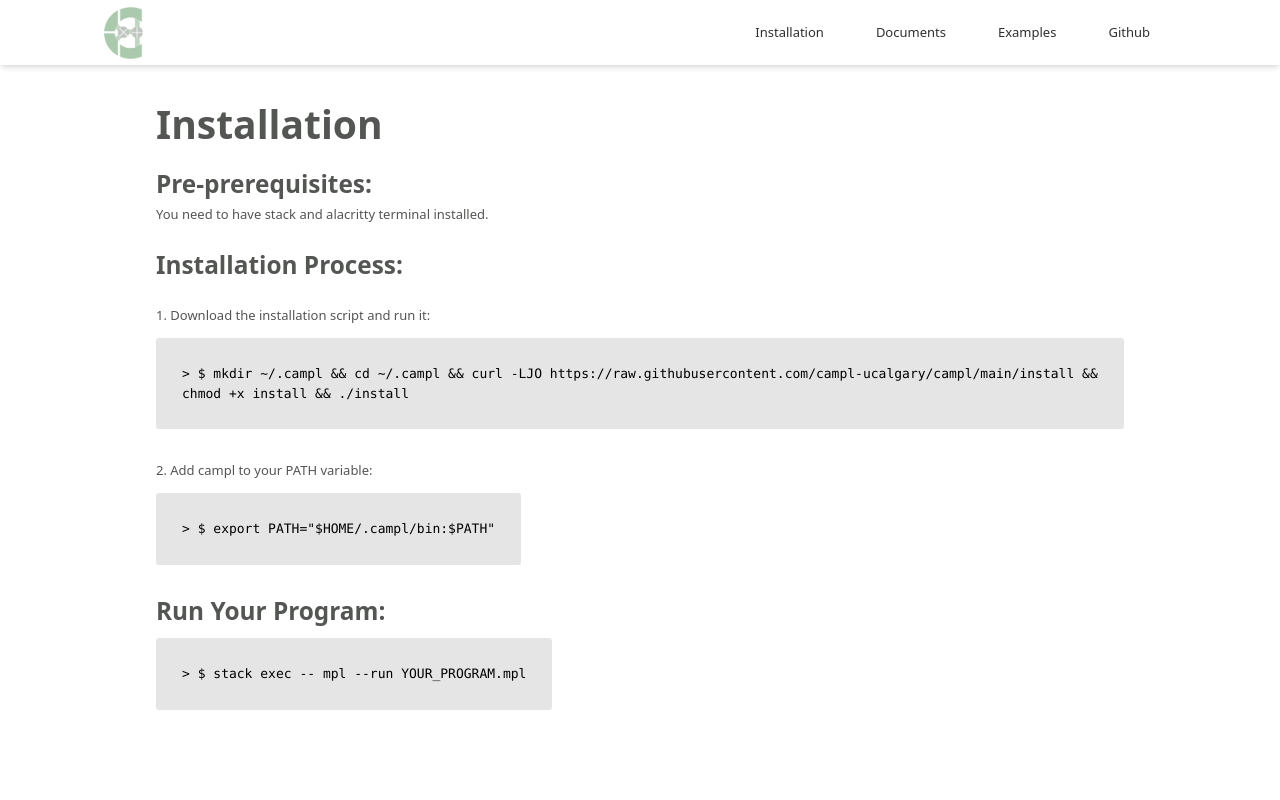
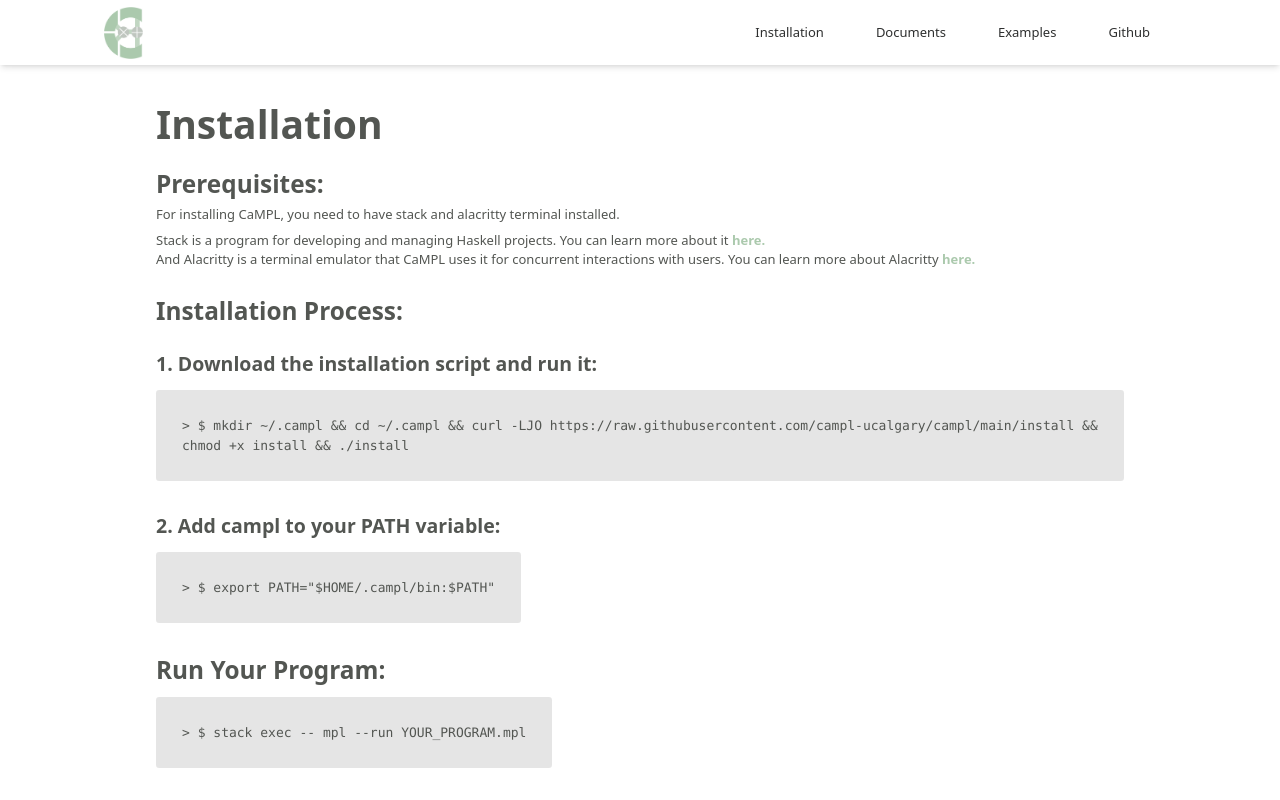
Before and after one commit to RobinCockett/campl.github.io, a Next.js app: page /install in a window 1280 px wide. Shown: the top 800 px of the page. Built offline with nearby package versions, Linux system fonts and the light colour scheme.

Commit message:
feat: expand installation prerequisites explanation

```diff
--- a/app/globals.css
+++ b/app/globals.css
@@ -31,21 +31,25 @@
     }
   }
 
+  body {
+    @apply text-gray;
+  }
   h1,
   h2,
   h3,
   h4,
   h5,
-  h6,
-  p,
-  li {
-    @apply text-gray;
+  h6 {
+    @apply font-bold;
   }
   h1 {
-    @apply text-5xl font-bold;
+    @apply text-5xl;
   }
   h2 {
-    @apply text-3xl font-bold;
+    @apply text-3xl;
+  }
+  h3 {
+    @apply text-2xl;
   }
   a {
     @apply hover:text-green;
--- a/app/install/page.tsx
+++ b/app/install/page.tsx
@@ -3,26 +3,50 @@ export default function Home() {
     <main>
       <div className="h-screen my-32 lg:px-48 md:px-32 sm:px-20 px-10 xxl:px-80">
         <h1 className="mb-8">Installation</h1>
-        <h2>Pre-prerequisites:</h2>
-        <p className="mt-2">You need to have stack and alacritty terminal installed.</p>
+        <h2>Prerequisites:</h2>
+        <p className="my-2">
+          For installing CaMPL, you need to have stack and alacritty terminal
+          installed.
+        </p>
+        <p>
+          {" "}
+          Stack is a program for developing and managing Haskell projects. You
+          can learn more about it{" "}
+          <a
+            href="https://docs.haskellstack.org/en/stable/"
+            target="_blank"
+            className="font-bold inline text-green"
+          >
+            here.
+          </a>
+          <br />
+          And Alacritty is a terminal emulator that CaMPL uses it for concurrent
+          interactions with users. You can learn more about Alacritty {" "}
+          <a
+            href="https://alacritty.org/"
+            target="_blank"
+            className="font-bold inline text-green"
+          >
+            here.
+          </a>
+        </p>
+
         <h2 className="my-8">Installation Process:</h2>
         <h3>1. Download the installation script and run it:</h3>
         <div className="mt-4 p-8 inline-block bg-neutral-200 rounded overflow-x-scroll mb-8">
           <code>
-            &gt; $ mkdir ~/.campl && cd ~/.campl && curl -LJO https://raw.githubusercontent.com/campl-ucalgary/campl/main/install && chmod +x install && ./install
+            &gt; $ mkdir ~/.campl && cd ~/.campl && curl -LJO
+            https://raw.githubusercontent.com/campl-ucalgary/campl/main/install
+            && chmod +x install && ./install
           </code>
         </div>
         <h3>2. Add campl to your PATH variable:</h3>
         <div className="mt-4 p-8 inline-block bg-neutral-200 rounded overflow-x-scroll mb-8">
-          <code>
-            &gt; $ export PATH=&quot;$HOME/.campl/bin:$PATH&quot;
-          </code>
+          <code>&gt; $ export PATH=&quot;$HOME/.campl/bin:$PATH&quot;</code>
         </div>
         <h2>Run Your Program: </h2>
         <div className="mt-4 p-8 inline-block bg-neutral-200 rounded overflow-x-scroll">
-          <code>
-            &gt; $ stack exec -- mpl --run YOUR_PROGRAM.mpl
-          </code>
+          <code>&gt; $ stack exec -- mpl --run YOUR_PROGRAM.mpl</code>
         </div>
       </div>
     </main>
```
